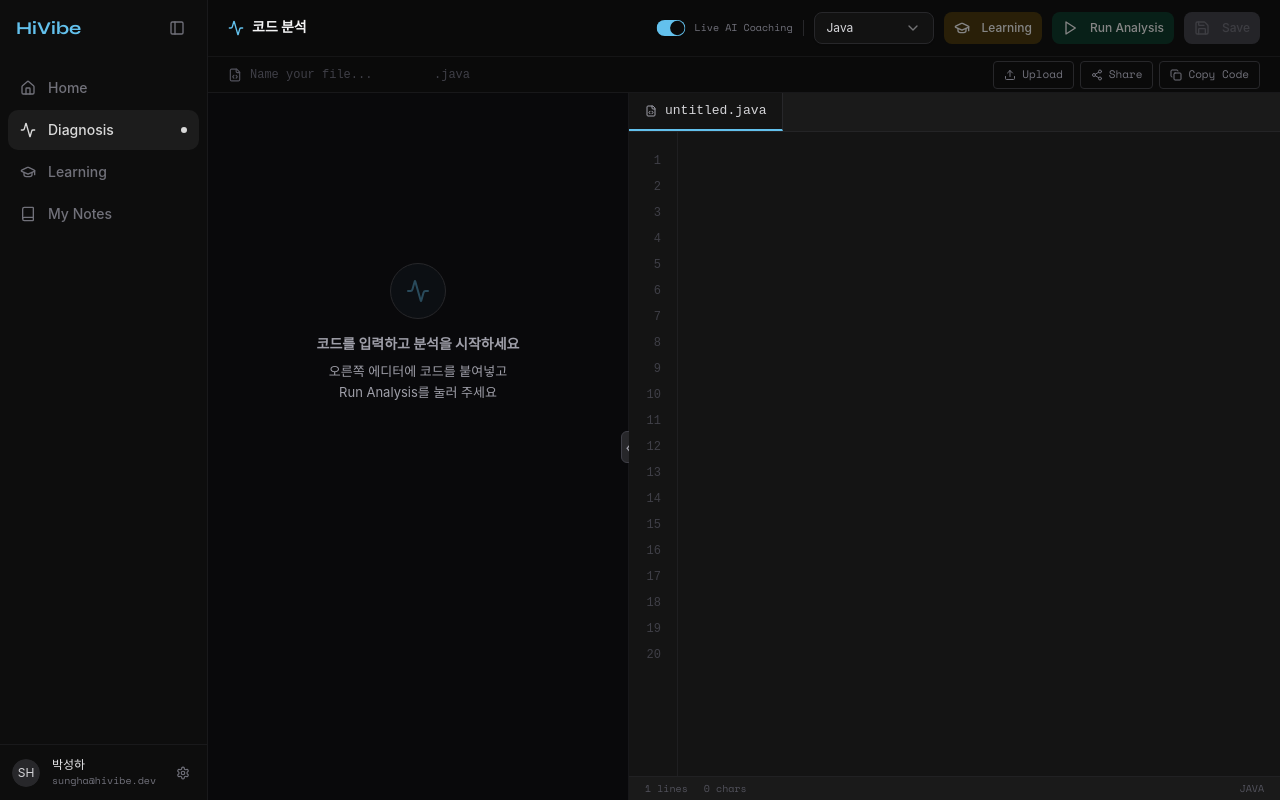
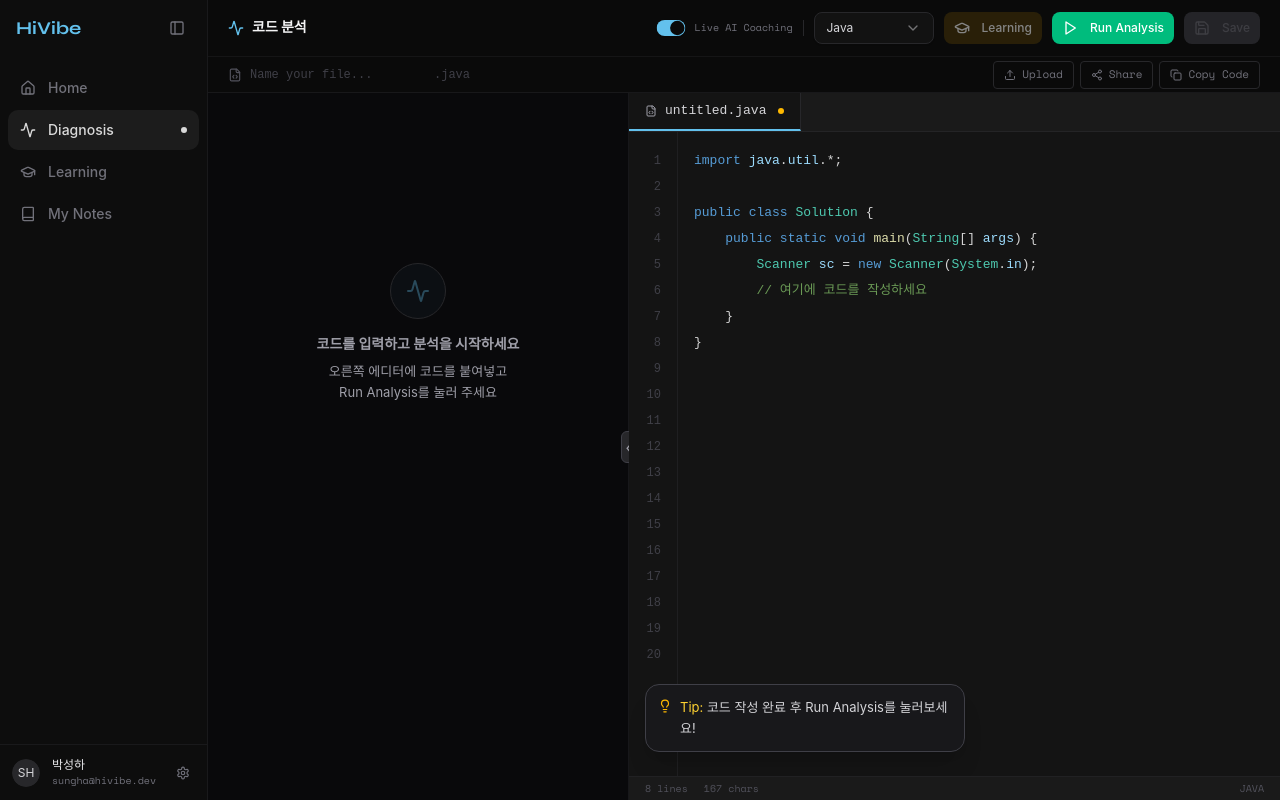
Before and after one commit to Hivibe/Hivibe, a Next.js app in the folder frontend/: page /main in a window 1280 px wide. Built offline with nearby package versions, Linux system fonts and the light colour scheme; a web font is replaced by a local one.

Commit message:
FIX: 언어 초기 템플릿 세팅

```diff
--- a/frontend/components/diagnosis/code-editor.tsx
+++ b/frontend/components/diagnosis/code-editor.tsx
@@ -97,7 +97,14 @@ export function CodeEditor({
   const prevLang = useRef(language)
   const textareaRef = useRef<HTMLTextAreaElement>(null)
 
-  // 최초 마운트 시 템플릿 세팅
+   // 최초 마운트 시 템플릿 세팅
+    useEffect(() => {
+      if (!editorCode.trim()) {
+        setEditorCode(templates[language] ?? "")
+      }
+    }, [language])
+
+    // 언어 변경 시
     useEffect(() => {
     if (prevLang.current !== language) {
       if (editorCode.trim()) {
@@ -108,17 +115,6 @@ export function CodeEditor({
           setEditorCode(templates[language] ?? "")
         }
       } else {
-        setEditorCode(templates[language] ?? "")
-      }
-      prevLang.current = language
-    }
-  }, [language])
-
-  // 언어 변경 시 템플릿 교체
-  useEffect(() => {
-    if (prevLang.current !== language) {
-      const prevTemplate = templates[prevLang.current] ?? ""
-      if (!editorCode.trim() || editorCode.trim() === prevTemplate.trim()) {
         setEditorCode(templates[language] ?? "")
       }
       prevLang.current = language
```
